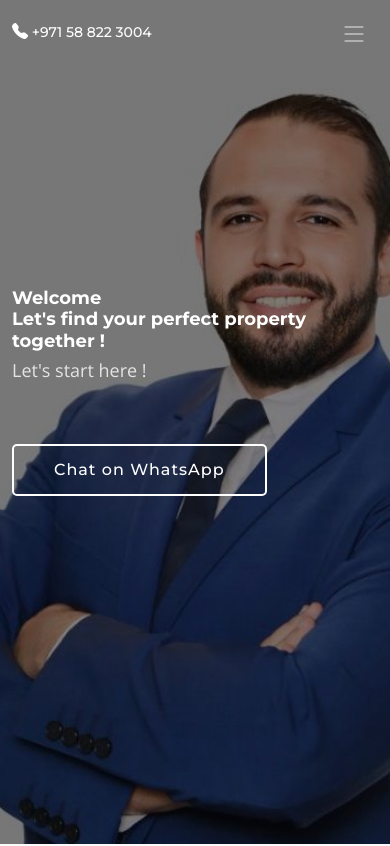
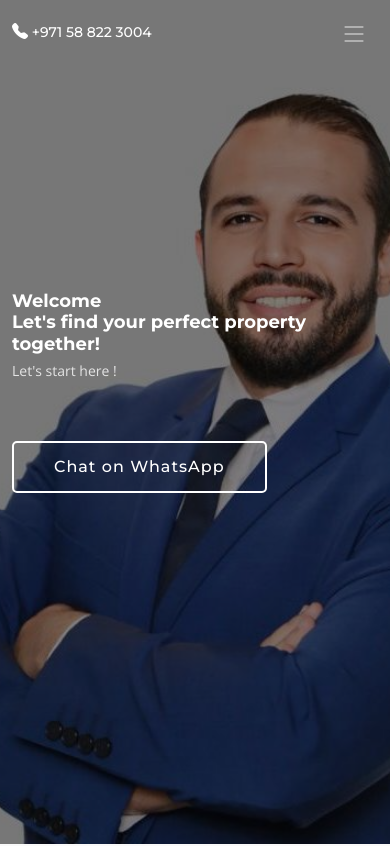
Before and after one commit to amirabourogaa/propertyByMahdi, a plain HTML site: page index.html in a window 390 px wide. Shown: the top 846 px of the page. Drawn offline with nearby package versions, Linux system fonts and the light colour scheme.

Commit message:
Fix mobile pic

```diff
--- a/assets/css/main.css
+++ b/assets/css/main.css
@@ -813,7 +813,7 @@ section,
 .hero p {
   color: color-mix(in srgb, var(--default-color), transparent 20%);
   margin: 5px 0 0 0;
-  font-size: 20px;
+  font-size: 16px;
 }
 
 .hero .sign-up-form {
@@ -866,7 +866,7 @@ section,
   }
 
   .hero p {
-    font-size: 18px;
+    font-size: 14px;
   }
 }
 
```
Also changed, not shown: index.html (+1 -1 lines).
